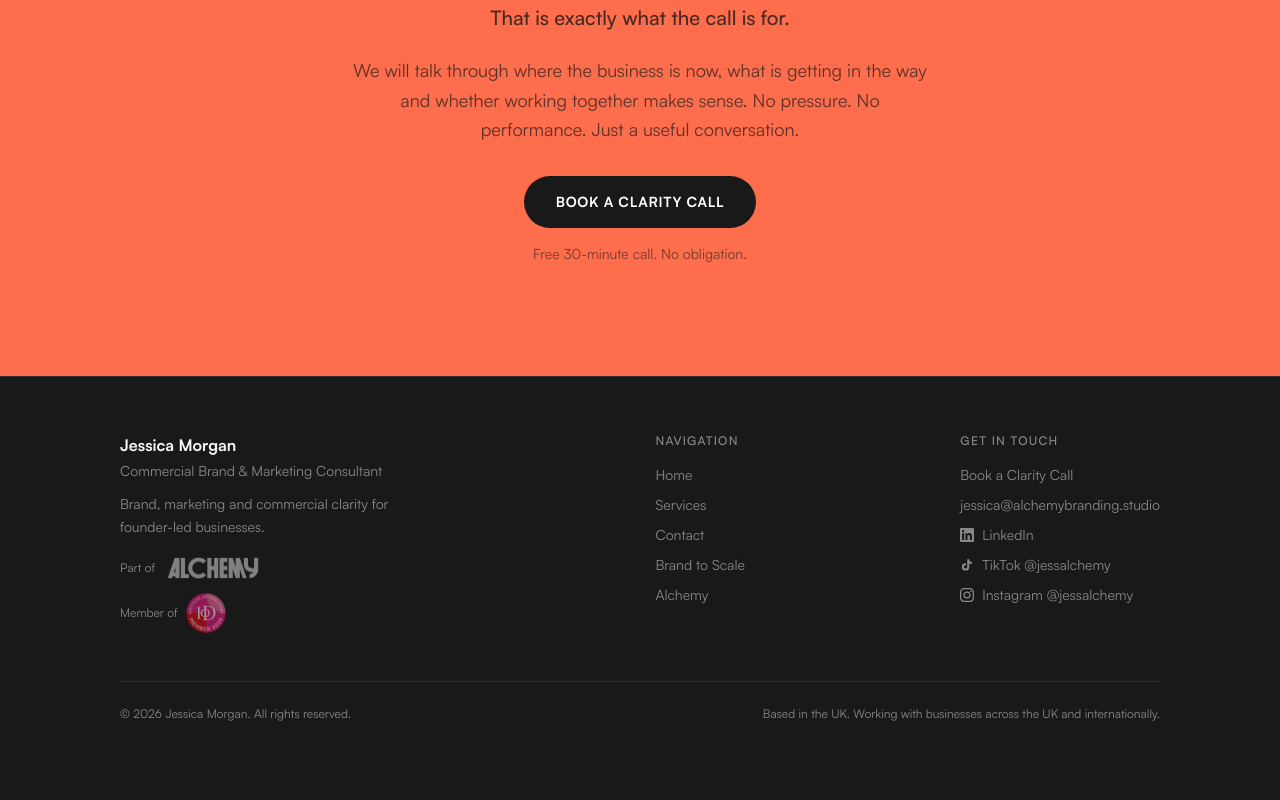
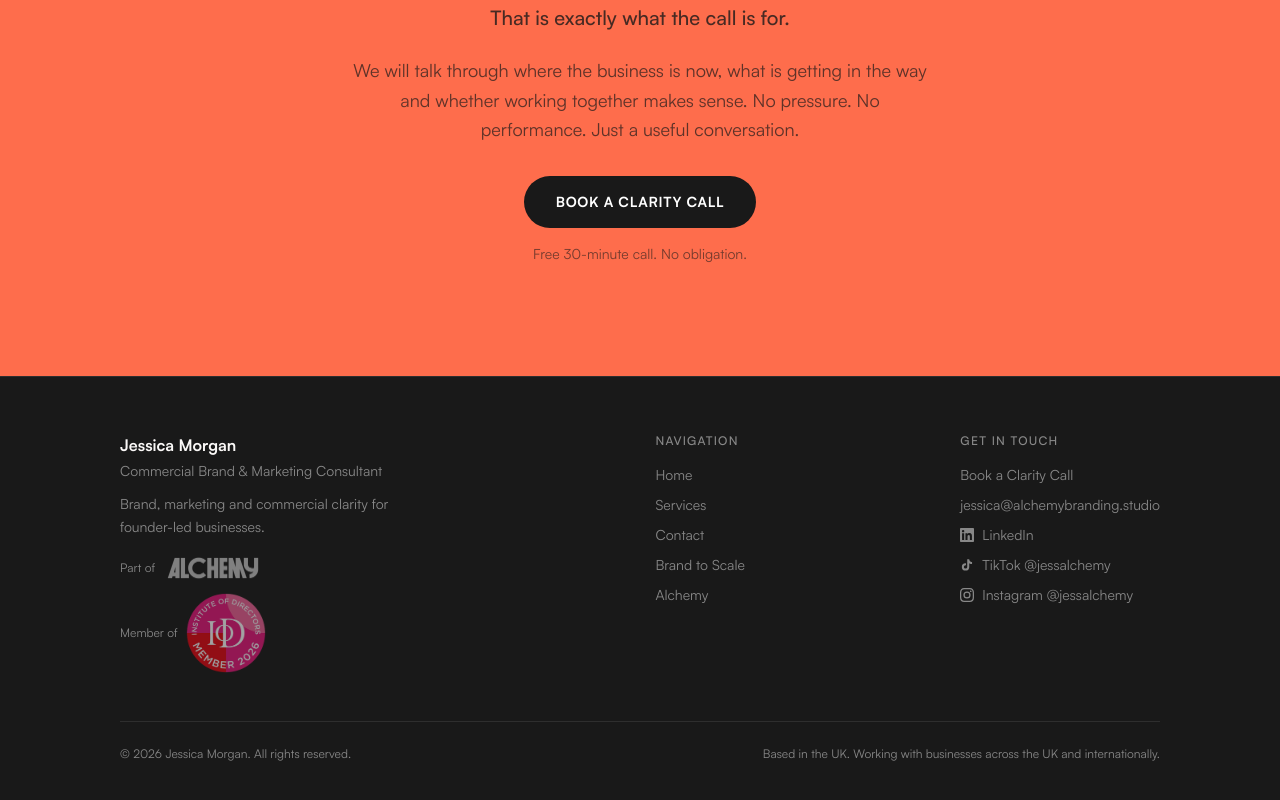
Before and after one commit to AlchemyBranding/jessica-morgan-site, a Next.js app: page / in a window 1280 px wide. Shown: the part 7298-8098 px from the top of the page. Before the commit the page ends 8076 px from the top, so only its background shows below. Built offline with nearby package versions, Linux system fonts and the light colour scheme.

Commit message:
Increase IOD logo size to 80px

```diff
--- a/components/Footer.tsx
+++ b/components/Footer.tsx
@@ -42,8 +42,8 @@ export default function Footer() {
                 <Image
                   src="/IOD.png"
                   alt="Institute of Directors"
-                  width={40}
-                  height={40}
+                  width={80}
+                  height={80}
                   className="opacity-60 group-hover:opacity-90 transition-opacity"
                 />
               </a>
```
